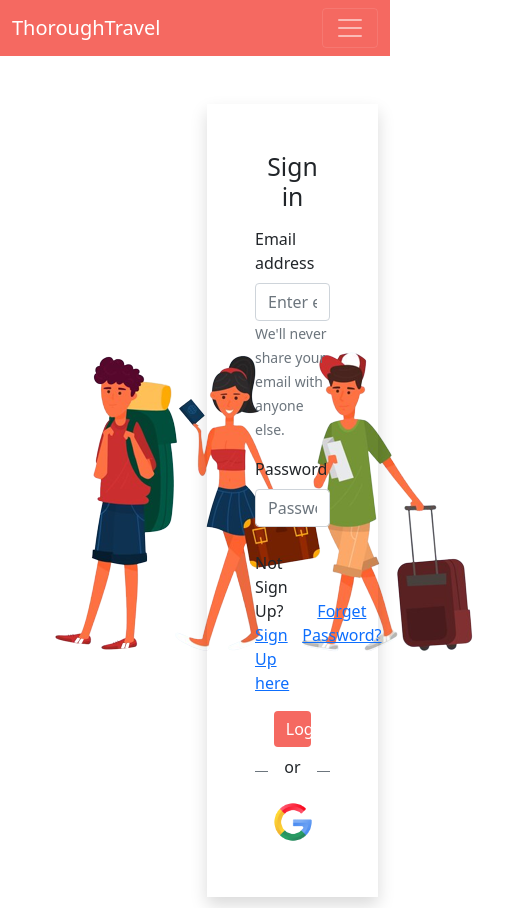
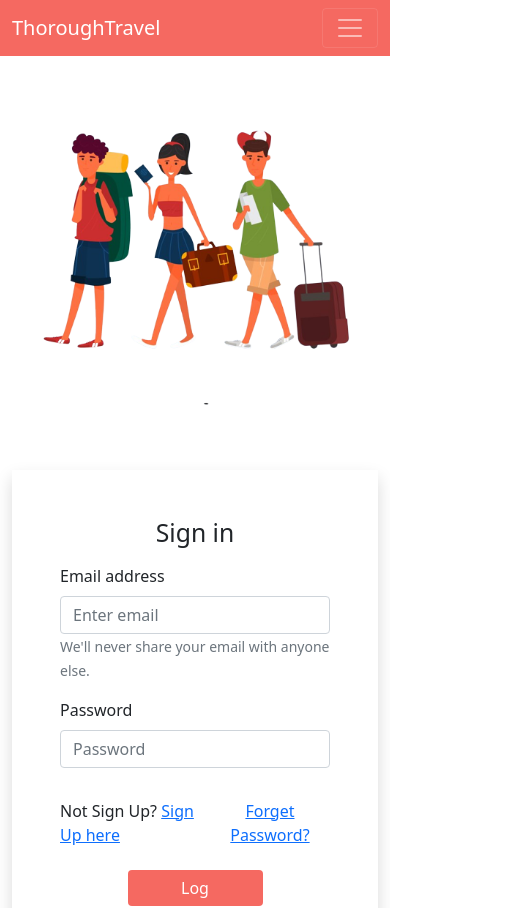
Before and after one commit to ZIHAD22/Thorough-Travel, a React (Create React App) app: page /login in a window 390 px wide. Shown: the top 908 px of the page, 512 px wide, since content can reach past the window. Built offline with nearby package versions, Linux system fonts and the light colour scheme; no server answers.

Commit message:
all pages responsive and all task complited

```diff
--- a/src/components/Login/Login.jsx
+++ b/src/components/Login/Login.jsx
@@ -68,10 +68,10 @@ const Login = () => {
     <div>
       <Container>
         <Row className="">
-          <Col xs={6} className="my-auto">
-            <img src={traveler} alt="" />
+          <Col xs={12} md={12} lg={6} className="my-auto img-fluid text-center">
+            <img src={traveler} alt="" className="img-fluid" />
           </Col>
-          <Col xs={6} className="my-auto">
+          <Col xs={12} md={12} lg={6} className="my-auto">
             <Form className="shadow p-5 mt-5 mb-5" onSubmit={handleSubmitLogin}>
               <h2 className="text-center mb-3">Sign in</h2>
               <Form.Group className="mb-3" controlId="formBasicEmail">
--- a/src/components/SignUp/SignUp.jsx
+++ b/src/components/SignUp/SignUp.jsx
@@ -56,10 +56,10 @@ const SignUp = () => {
     <div>
       <Container>
         <Row className="">
-          <Col xs={6} className="my-auto">
-            <img src={traveler} alt="" />
+          <Col xs={12} md={12} lg={6} className="my-auto img-fluid text-center">
+            <img className="img-fluid" src={traveler} alt="" />
           </Col>
-          <Col xs={6} className="my-auto">
+          <Col xs={12} md={12} lg={6} className="my-auto">
             <Form
               onSubmit={handleSignUpSubmit}
               className="shadow p-5 mt-5 mb-5"
```
